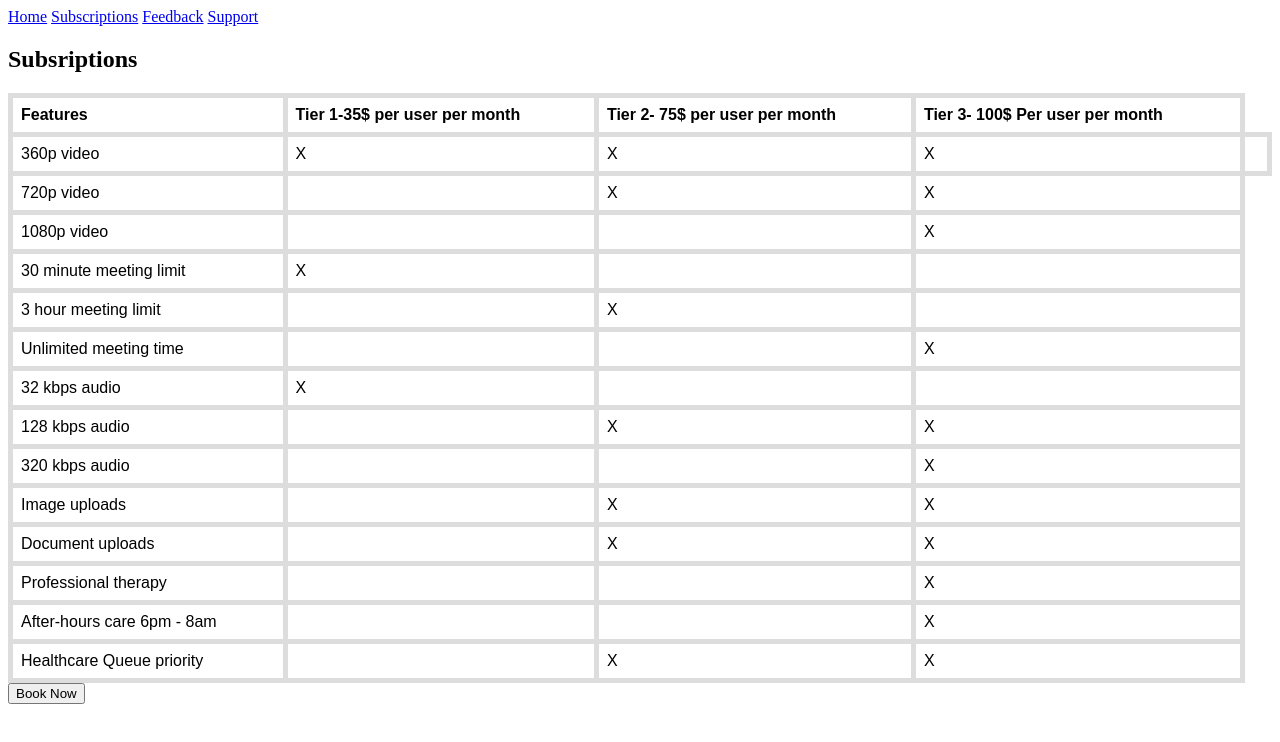
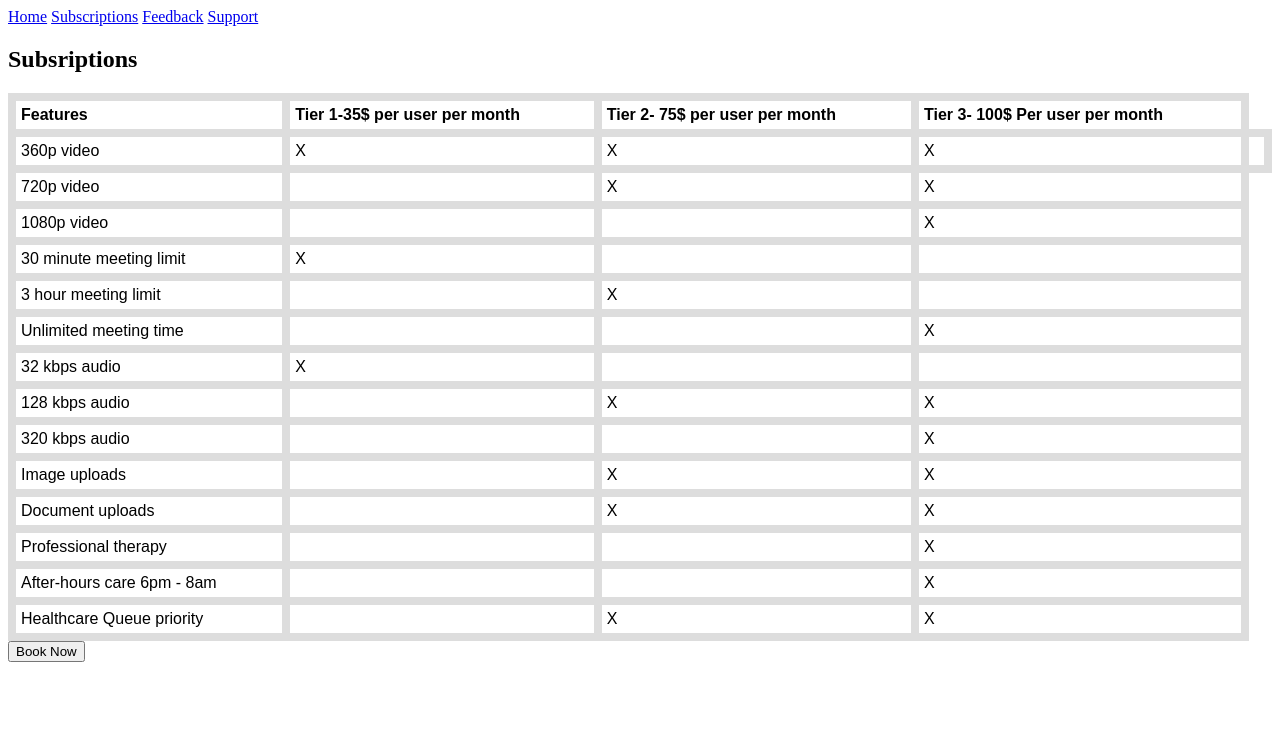
Before and after one commit to Qubit-KJ/TSA-Video-Conferencing-Website, a plain HTML site: page Subscriptions/index.html in a window 1280 px wide. Drawn offline with Linux system fonts and the light colour scheme; a script that the page names is missing; files whose address does not match are found by name.

Commit message:
Update index.html

```diff
--- a/Subscriptions/index.html
+++ b/Subscriptions/index.html
@@ -18,9 +18,9 @@
   }
 
   td, th {
-    border: 5px solid #dddddd;
+    border: 8px solid #dddddd;
     text-align: left;
-    padding: 8px;
+    padding: 5px;
   }
 
   </style>
```
